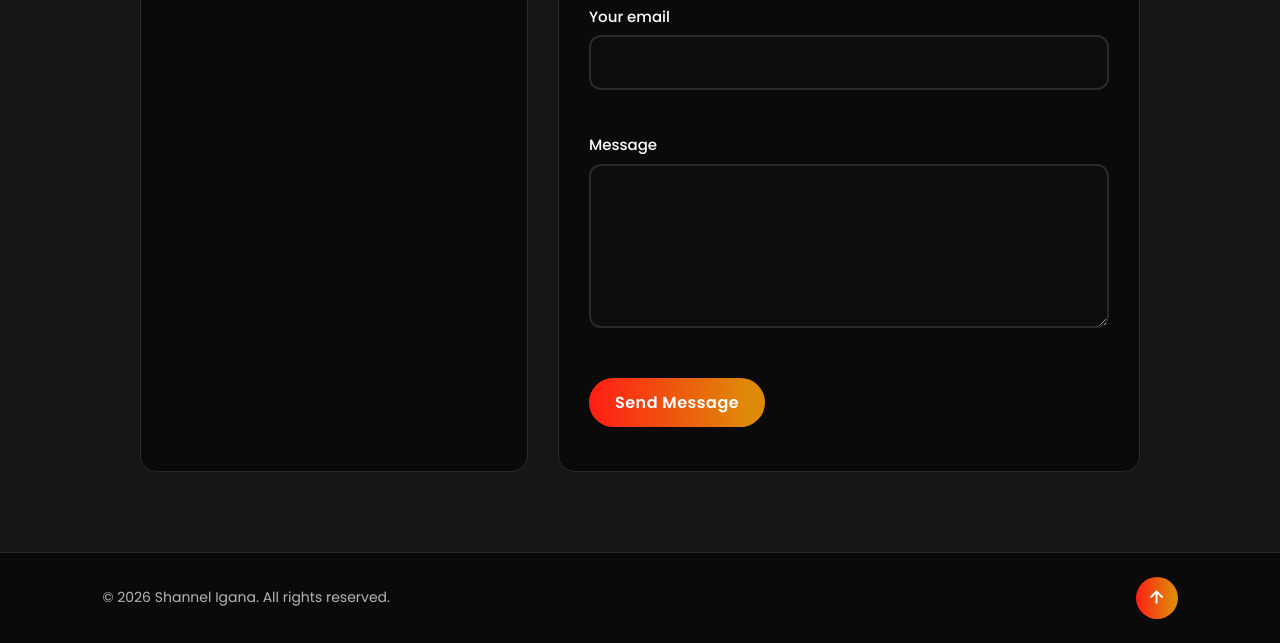
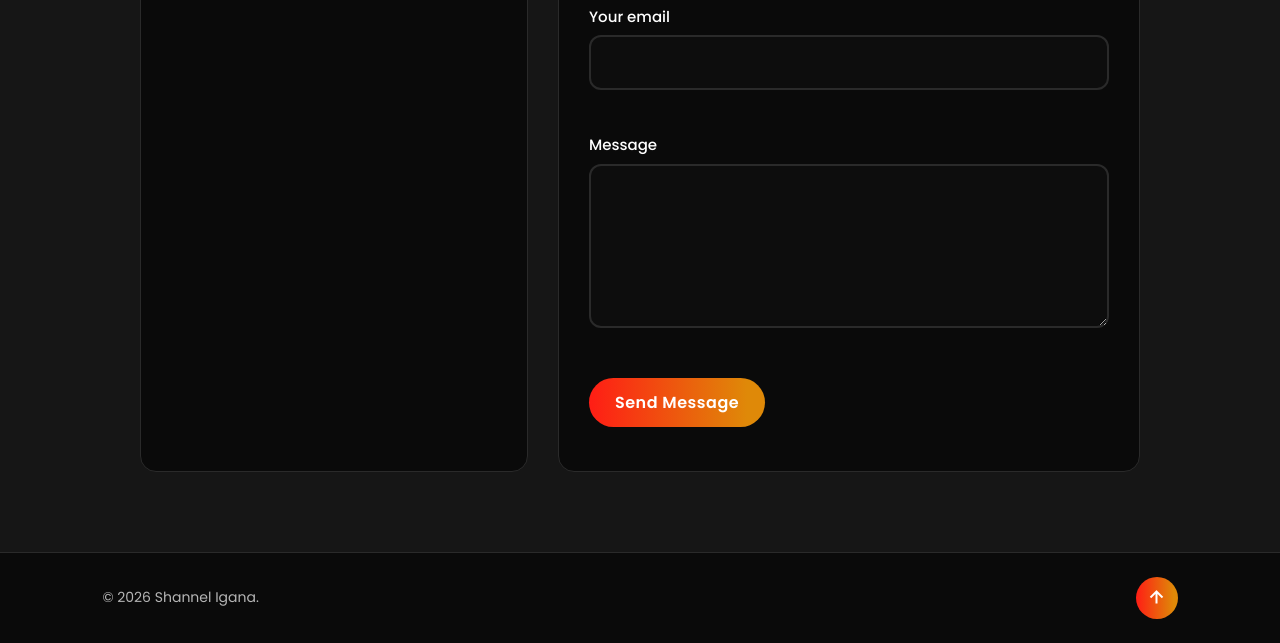
Before and after one commit to shxnele/Personal-Portfolio, a plain HTML site: page index.html in a window 1280 px wide. Shown: the part 5217-5860 px from the top of the page. Drawn offline with nearby package versions, Linux system fonts and the light colour scheme.

Commit message:
Update index.html

```diff
--- a/index.html
+++ b/index.html
@@ -17,7 +17,6 @@
 
     <a href="#main" class="skip-link">Skip to content</a>
 
-    <!-- ===================== HEADER ===================== -->
     <header class="header" id="top">
         <a href="#home" class="logo" aria-label="Shannel Igana, back to top">Shannel <span class="grad">Igana</span></a>
 
@@ -37,7 +36,7 @@
 
     <main id="main">
 
-        <!-- ===================== 1. HOME ===================== -->
+        <!-- =HOME= -->
         <section class="home" id="home">
             <div class="home-content">
                 <p class="eyebrow">Student </p>
@@ -65,7 +64,7 @@
             </div>
         </section>
 
-        <!-- ===================== 2. ABOUT & SKILLS ===================== -->
+        <!-- = ABOUT & SKILLS = -->
         <section class="about" id="about">
             <div class="section-head">
                 <p class="eyebrow">Get to know me</p>
@@ -117,7 +116,7 @@ I'm also interested in graphic design and UI/UX design, where I can combine crea
 
 
 
-        <!-- ===================== 4. CASE STUDY ===================== -->
+        <!-- =CASE STUDY = -->
         <section class="case-study" id="case-study">
             <div class="section-head">
                 <p class="eyebrow">Case study</p>
@@ -238,7 +237,7 @@ I'm also interested in graphic design and UI/UX design, where I can combine crea
             </div>
         </section>
 
-        <!-- ===================== 5. CONTACT ===================== -->
+        <!-- = CONTACT = -->
         <section class="contact" id="contact">
             <div class="section-head">
                 <p class="eyebrow">Let's talk</p>
@@ -280,7 +279,7 @@ I'm also interested in graphic design and UI/UX design, where I can combine crea
     </main>
 
     <footer class="footer">
-        <p>&copy; <span id="year">2026</span> Shannel Igana. All rights reserved.</p>
+        <p>&copy; <span id="year">2026</span> Shannel Igana. </p>
         <a href="#top" class="to-top" aria-label="Back to top"><i class="bx bx-up-arrow-alt" aria-hidden="true"></i></a>
     </footer>
 
```
